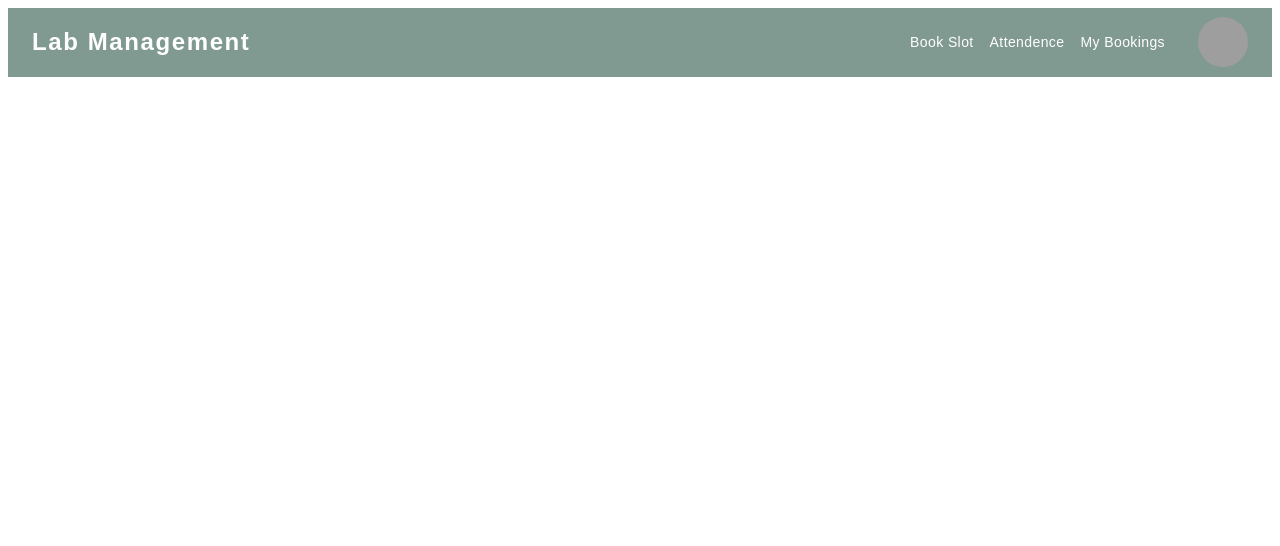
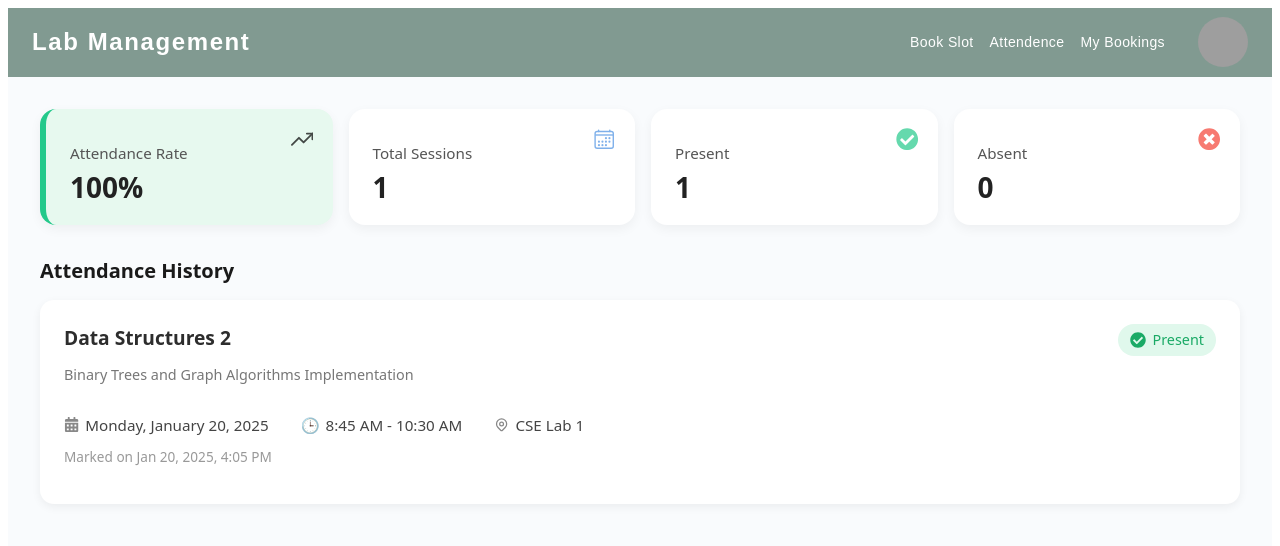
Before and after one commit to MohithIT203/Laboratory-Management, a React (Vite) app in the folder frontend/react-frontend/: page /student-attendance in a window 1280 px wide. Shown: the top 546 px of the page. Built offline with nearby package versions, Linux system fonts and the light colour scheme; grey boxes are pictures that could not be loaded.

Commit message:
Student Attendance Added2

```diff
--- a/frontend/react-frontend/src/AppLayout/AppLayout.jsx
+++ b/frontend/react-frontend/src/AppLayout/AppLayout.jsx
@@ -12,7 +12,7 @@ const AppLayout = () => {
         <Route path="/" element={<Login />} />
         <Route path="/student" element={<CourseList />} />
         <Route path="/teacher" element={<SlotList />} />
-        <Route path="/attendance-student" element={<StudentAttendance/>} />
+        <Route path="/student-attendance" element={<StudentAttendance/>} />
       </Routes>
     </BrowserRouter>
   );
```
